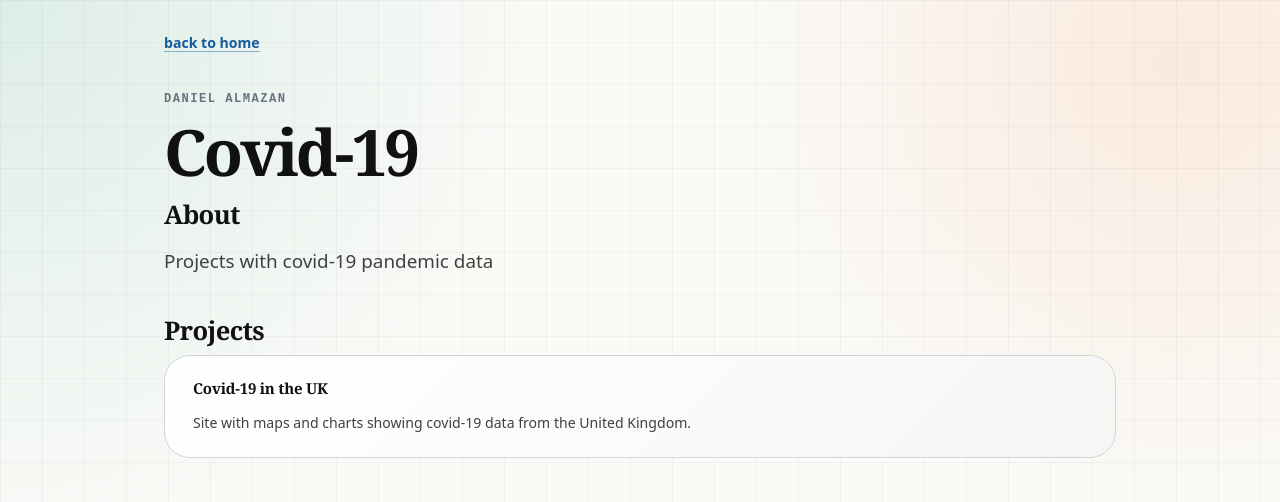
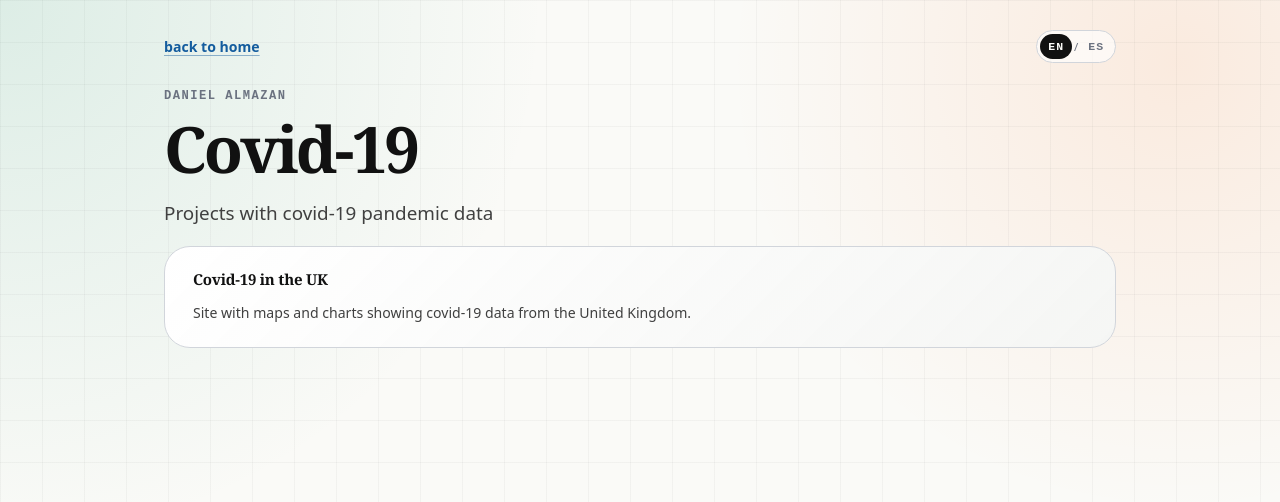
Before and after one commit to danialmazan/covid, a plain HTML site: page index.html in a window 1280 px wide. Drawn offline with Linux system fonts and the light colour scheme.

Commit message:
Add English-Spanish page toggle

```diff
--- a/index.html
+++ b/index.html
@@ -10,7 +10,6 @@
 
 <meta name="viewport" content="width=device-width, initial-scale=1" />
 
-<meta name="author" content="Daniel Almazan" />
 
 
 <title>Covid-19</title>
@@ -56,8 +55,6 @@ ul.task-list{list-style: none;}
 
 
 
-<h1 class="title toc-ignore">Covid-19</h1>
-<h4 class="author">Daniel Almazan</h4>
 
 
 
@@ -133,6 +130,19 @@ text-underline-offset: 0.18em;
 color: var(--dani-highlight);
 text-decoration-color: currentColor;
 }
+.page-topbar { align-items: center; display: flex; gap: 18px; justify-content: space-between; }
+.page-topbar .back-link { margin-bottom: 0; }
+.language-switch {
+align-items: center; background: rgba(255, 255, 255, 0.64); border: 1px solid var(--dani-border);
+border-radius: 999px; display: inline-flex; flex: 0 0 auto; gap: 2px; padding: 3px;
+}
+.language-switch span { color: var(--dani-muted); font-size: 0.72rem; }
+.language-switch button {
+background: transparent; border: 0; border-radius: 999px; color: var(--dani-muted); cursor: pointer;
+font-family: var(--dani-mono-font); font-size: 0.72rem; font-weight: 700; letter-spacing: 0.08em; padding: 6px 8px;
+}
+.language-switch button[aria-pressed="true"] { background: var(--dani-text); color: var(--dani-bg); }
+.language-switch button:focus-visible { outline: 3px solid color-mix(in srgb, var(--dani-highlight), transparent 35%); outline-offset: 2px; }
 .hero {
 animation: rise-in 680ms ease both;
 max-width: 760px;
@@ -156,25 +166,12 @@ line-height: 0.96;
 margin: 12px 0 20px;
 max-width: 640px;
 }
-.page-subtitle,
-.projects-title {
-color: var(--dani-text);
-font-family: var(--dani-heading-font-serif);
-font-size: clamp(1.12rem, 2vw, 1.6rem);
-letter-spacing: -0.025em;
-line-height: 1;
-margin: 0 0 12px;
-}
 .lead {
 color: var(--dani-text-soft);
 font-size: clamp(1rem, 1.5vw, 1.18rem);
 line-height: 1.5;
+margin: 0;
 max-width: 680px;
-}
-.projects-title {
-animation: rise-in 680ms ease both;
-animation-delay: 80ms;
-margin-top: 6px;
 }
 .project-list {
 animation: rise-in 680ms ease both;
@@ -268,25 +265,70 @@ font-size: 0.84rem;
 }
 }
 </style>
-<main class="dani-page">
-  <a class="back-link" href="https://danielalmazan.com/">back to home</a>
+<main class="dani-page" data-page-title-en="Covid-19 — Daniel Almazan" data-page-title-es="Covid-19 — Daniel Almazan" data-page-description-en="Projects with covid-19 pandemic data" data-page-description-es="Proyectos con datos de la pandemia de covid-19">
+  <div class="page-topbar">
+    <a class="back-link" href="https://danielalmazan.com/" data-i18n-href-en="https://danielalmazan.com/" data-i18n-href-es="https://danielalmazan.com/?lang=es" data-i18n-en="back to home" data-i18n-es="volver al inicio">back to home</a>
+    <div class="language-switch" role="group" aria-label="Language" data-i18n-aria-label-en="Language" data-i18n-aria-label-es="Idioma">
+  <button type="button" data-lang="en" aria-pressed="true">EN</button>
+  <span aria-hidden="true">/</span>
+  <button type="button" data-lang="es" aria-pressed="false">ES</button>
+</div>
+  </div>
 
   <section class="hero" aria-labelledby="page-title">
     <div class="eyebrow">Daniel Almazan</div>
-    <h1 id="page-title">Covid-19</h1>
-    <h2 class="page-subtitle">About</h2>
-    <p class="lead">Projects with covid-19 pandemic data</p>
+    <h1 id="page-title" data-i18n-en="Covid-19" data-i18n-es="Covid-19">Covid-19</h1>
+    <p class="lead" data-i18n-en="Projects with covid-19 pandemic data" data-i18n-es="Proyectos con datos de la pandemia de covid-19">Projects with covid-19 pandemic data</p>
   </section>
 
-  <h2 class="projects-title">Projects</h2>
-
-  <section class="project-list" aria-label="Projects">
-<a class="project-card" href="https://danielalmazan.com/covid/covid_uk.html">
-  <h3>Covid-19 in the UK</h3>
-  <p>Site with maps and charts showing covid-19 data from the United Kingdom.</p>
+  <section class="project-list" aria-label="Projects" data-i18n-aria-label-en="Projects" data-i18n-aria-label-es="Proyectos">
+<a class="project-card" href="https://danielalmazan.com/covid/covid_uk.html" data-i18n-href-en="https://danielalmazan.com/covid/covid_uk.html" data-i18n-href-es="https://danielalmazan.com/covid/covid_uk.html">
+  <h3 data-i18n-en="Covid-19 in the UK" data-i18n-es="Covid-19 en Reino Unido">Covid-19 in the UK</h3>
+  <p data-i18n-en="Site with maps and charts showing covid-19 data from the United Kingdom." data-i18n-es="Sitio con mapas y gráficos sobre los datos de covid-19 de Reino Unido.">Site with maps and charts showing covid-19 data from the United Kingdom.</p>
 </a>
   </section>
 </main>
+<script>
+(function () {
+  "use strict";
+  function languageFromUrl() {
+    return new URLSearchParams(window.location.search).get("lang") === "es" ? "es" : "en";
+  }
+  function setLanguage(language, updateUrl) {
+    document.documentElement.lang = language;
+    document.querySelectorAll("[data-i18n-en][data-i18n-es]").forEach(function (element) {
+      element.textContent = element.getAttribute("data-i18n-" + language);
+    });
+    document.querySelectorAll("[data-i18n-href-en][data-i18n-href-es]").forEach(function (element) {
+      element.setAttribute("href", element.getAttribute("data-i18n-href-" + language));
+    });
+    document.querySelectorAll("[data-i18n-aria-label-en][data-i18n-aria-label-es]").forEach(function (element) {
+      element.setAttribute("aria-label", element.getAttribute("data-i18n-aria-label-" + language));
+    });
+    document.querySelectorAll("[data-lang]").forEach(function (button) {
+      button.setAttribute("aria-pressed", String(button.getAttribute("data-lang") === language));
+    });
+    var page = document.querySelector("[data-page-title-en][data-page-title-es]");
+    if (page) {
+      document.title = page.getAttribute("data-page-title-" + language);
+      var meta = document.querySelector("meta[name=description]");
+      var description = page.getAttribute("data-page-description-" + language);
+      if (meta && description) meta.setAttribute("content", description);
+    }
+    if (updateUrl) {
+      var url = new URL(window.location.href);
+      if (language === "es") url.searchParams.set("lang", "es");
+      else url.searchParams.delete("lang");
+      history.replaceState({}, "", url);
+    }
+  }
+  document.querySelectorAll("[data-lang]").forEach(function (button) {
+    button.addEventListener("click", function () { setLanguage(button.getAttribute("data-lang"), true); });
+  });
+  window.addEventListener("popstate", function () { setLanguage(languageFromUrl(), false); });
+  setLanguage(languageFromUrl(), false);
+}());
+</script>
 
 
 
```
